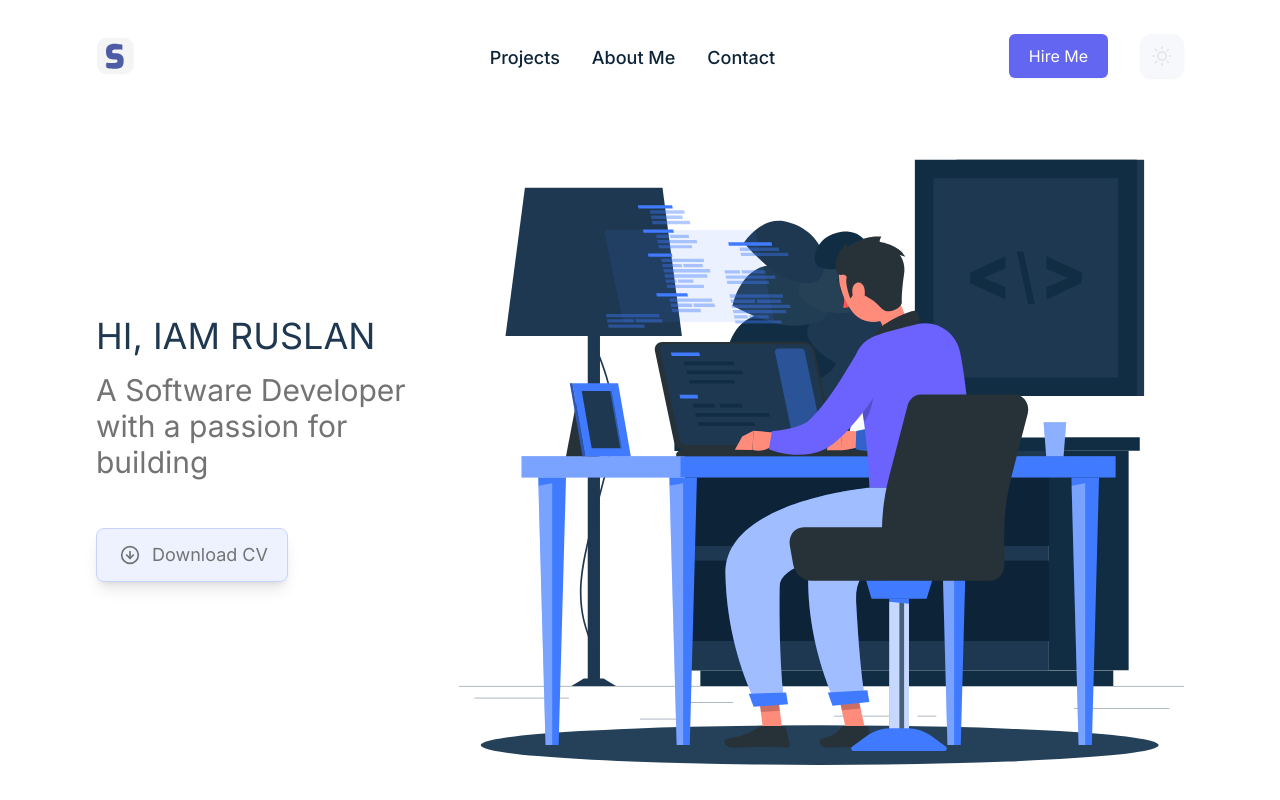
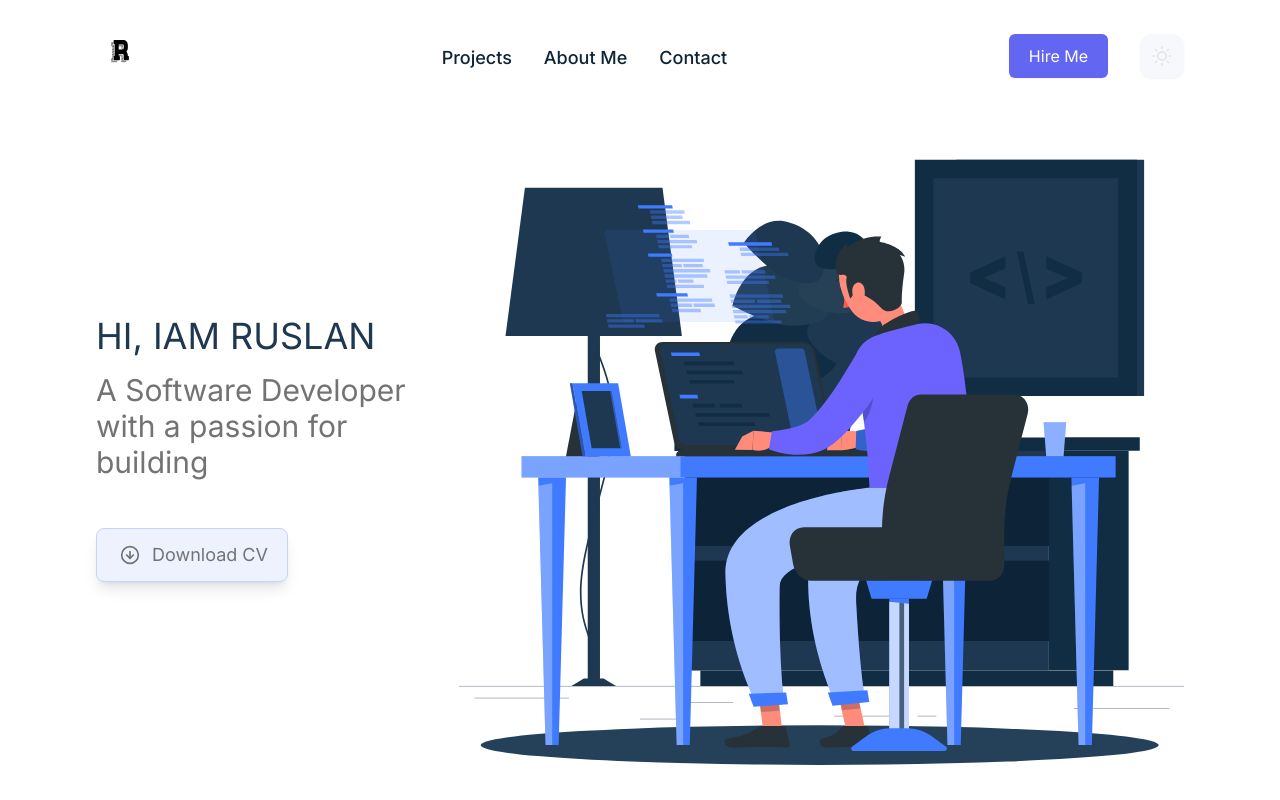
Before and after one commit to mocruslan/homepage, a Next.js app: page / in a window 1280 px wide. Shown: the top 800 px of the page. Built offline with nearby package versions, Linux system fonts and the light colour scheme.

Commit message:
Updated logo

```diff
--- a/components/Header.tsx
+++ b/components/Header.tsx
@@ -5,8 +5,8 @@ import Link from 'next/link';
 import {FiMenu, FiMoon, FiSun, FiX} from 'react-icons/fi';
 import HireMeModal from './HireMeModal';
 import useThemeSwitcher from "@/hooks/useThemeSwitcher";
+import logoDark from '../public/images/logo-dark.svg';
 import logoLight from '../public/images/logo-light.svg';
-import logoDark from '../public/images/logo-dark.svg';
 import Image from "next/image";
 
 
@@ -42,18 +42,14 @@ export default function Header(): React.JSX.Element {
                             {activeTheme === 'dark' ? (
                                 <Image
                                     src={logoDark}
-                                    className="w-36 cursor-pointer"
+                                    className="w-12 cursor-pointer"
                                     alt="Dark Logo"
-                                    width={150}
-                                    height={120}
                                 />
                             ) : (
                                 <Image
                                     src={logoLight}
-                                    className="w-36 cursor-pointer"
+                                    className="w-12 cursor-pointer"
                                     alt="Dark Logo"
-                                    width={150}
-                                    height={120}
                                 />
                             )}
                         </Link>
```
Also changed, not shown: public/images/logo-dark.svg, public/images/logo-light.svg.
